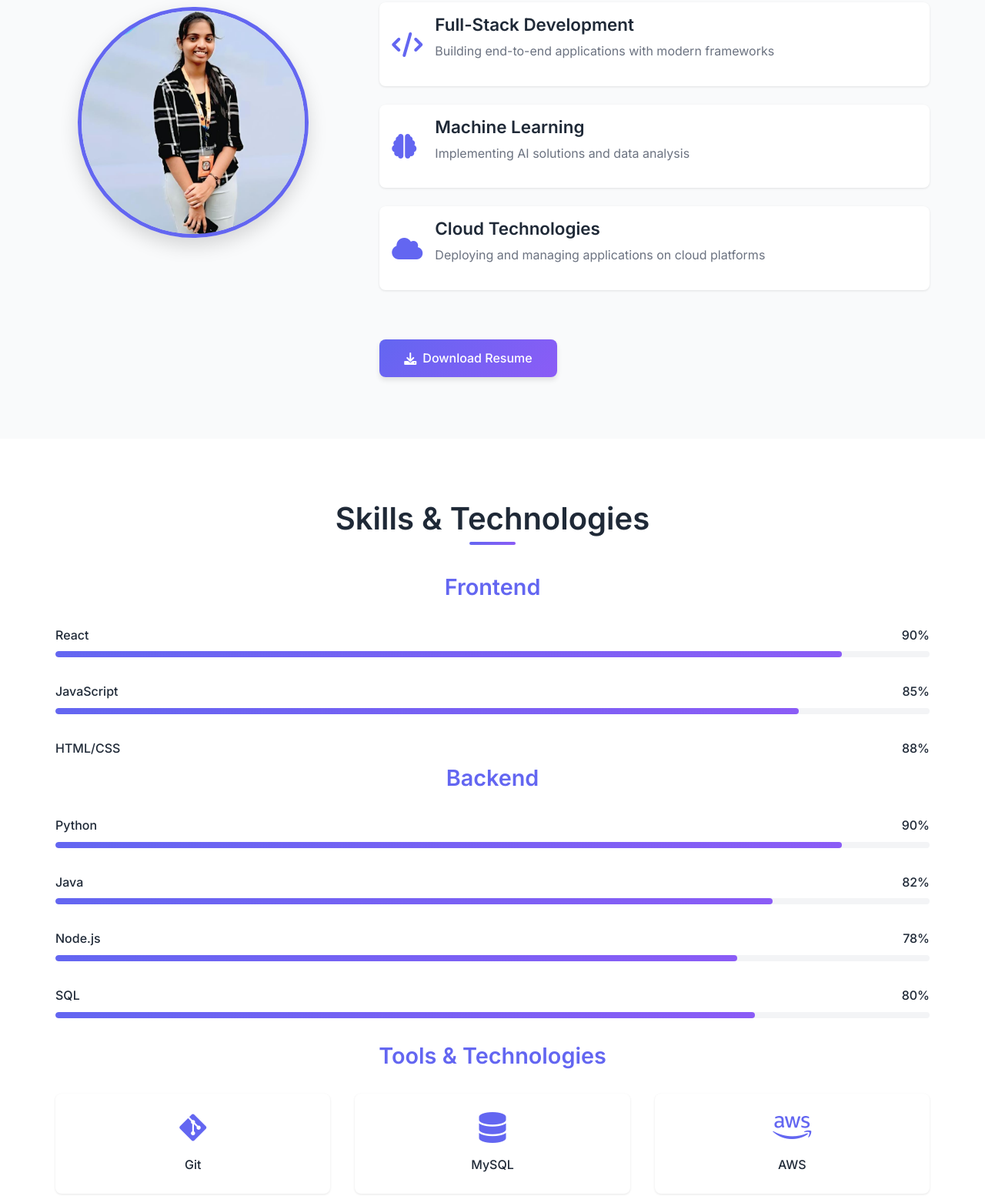
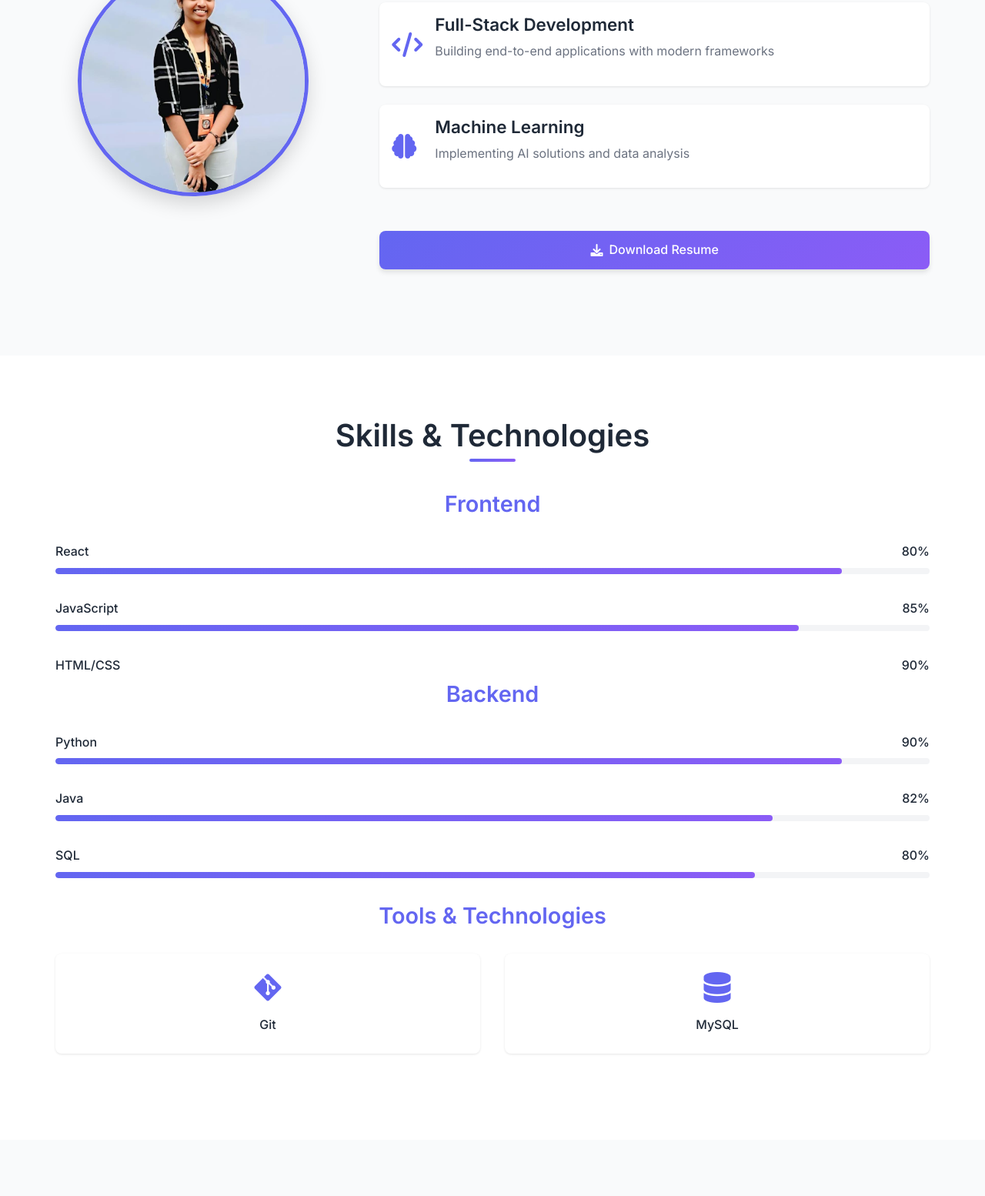
Before and after one commit to karanamsneha73/My_Portfolio, a website: page index.html in a window 1280 px wide. Shown: the part 1140-2694 px from the top of the page at 77% size. Drawn offline with Linux system fonts and the light colour scheme.

Commit message:
Update index.html

```diff
--- a/index.html
+++ b/index.html
@@ -40,7 +40,7 @@
                 <h1 class="home-title">
                     Hi, I'm Sneha<span class="highlight">Sneha Karanam</span>
                 </h1>
-                <p class="home-subtitle">Software Engineer & Machine Learning Enthusiast</p>
+                <p class="home-subtitle">Software developer</p>
                 <p class="home-description">
                     I develop innovative software solutions with expertise in full-stack development,
                     machine learning, and cloud technologies.
@@ -93,18 +93,11 @@
                                 <p>Implementing AI solutions and data analysis</p>
                             </div>
                         </div>
-                        <div class="highlight-item">
-                            <i class="fas fa-cloud"></i>
-                            <div>
-                                <h4>Cloud Technologies</h4>
-                                <p>Deploying and managing applications on cloud platforms</p>
-                            </div>
-                        </div>
-                    </div>
-                    <a href="#resume" class="btn btn-primary resume-btn" id="resume-btn">
-                        <i class="fas fa-download"></i>
-                        Download Resume
-                    </a>
+
+                    <a href="assets/Sneha_Karanam_Resume.pdf" download class="btn btn-primary resume-btn" id="resume-btn">
+  <i class="fas fa-download"></i> Download Resume
+</a>
+
                 </div>
             </div>
         </div>
@@ -120,7 +113,7 @@
                     <div class="skill-item">
                         <div class="skill-info">
                             <span>React</span>
-                            <span>90%</span>
+                            <span>80%</span>
                         </div>
                         <div class="skill-bar">
                             <div class="skill-progress" data-width="90"></div>
@@ -138,7 +131,7 @@
                     <div class="skill-item">
                         <div class="skill-info">
                             <span>HTML/CSS</span>
-                            <span>88%</span>
+                            <span>90%</span>
                         </div>
 
                 <div class="skills-category">
@@ -161,15 +154,7 @@
                             <div class="skill-progress" data-width="82"></div>
                         </div>
                     </div>
-                    <div class="skill-item">
-                        <div class="skill-info">
-                            <span>Node.js</span>
-                            <span>78%</span>
-                        </div>
-                        <div class="skill-bar">
-                            <div class="skill-progress" data-width="78"></div>
-                        </div>
-                    </div>
+
                     <div class="skill-item">
                         <div class="skill-info">
                             <span>SQL</span>
@@ -191,10 +176,7 @@
                             <i class="fas fa-database"></i>
                             <span>MySQL</span>
                         </div>
-                        <div class="skill-icon">
-                            <i class="fab fa-aws"></i>
-                            <span>AWS</span>
-                        </div>
+
 
                     </div>
                 </div>
@@ -328,11 +310,11 @@
                         </div>
                     </div>
                     <div class="social-links">
-                        <a href="#" class="https://www.linkedin.com/in/snehakaranam"><i class="fab fa-linkedin"></i></a>
-                        <a href="#" class="https://github.com/karanamsneha73"><i class="fab fa-github"></i></a>
+    <a href="https://www.linkedin.com/in/snehakaranam/" target="_blank"><i class="fab fa-linkedin"></i></a>
+    <a href="https://github.com/karanamsneha73" target="_blank"><i class="fab fa-github"></i></a>
+    <a href="https://www.instagram.com/snehamanohar48" target="_blank"><i class="fab fa-instagram"></i></a>
+</div>
 
-                        <a href="#" class="https://www.instagram.com/snehamanohar48"><i class="fab fa-instagram"></i></a>
-                    </div>
                 </div>
                 <form class="contact-form" id="contact-form">
                     <div class="form-group">
```
